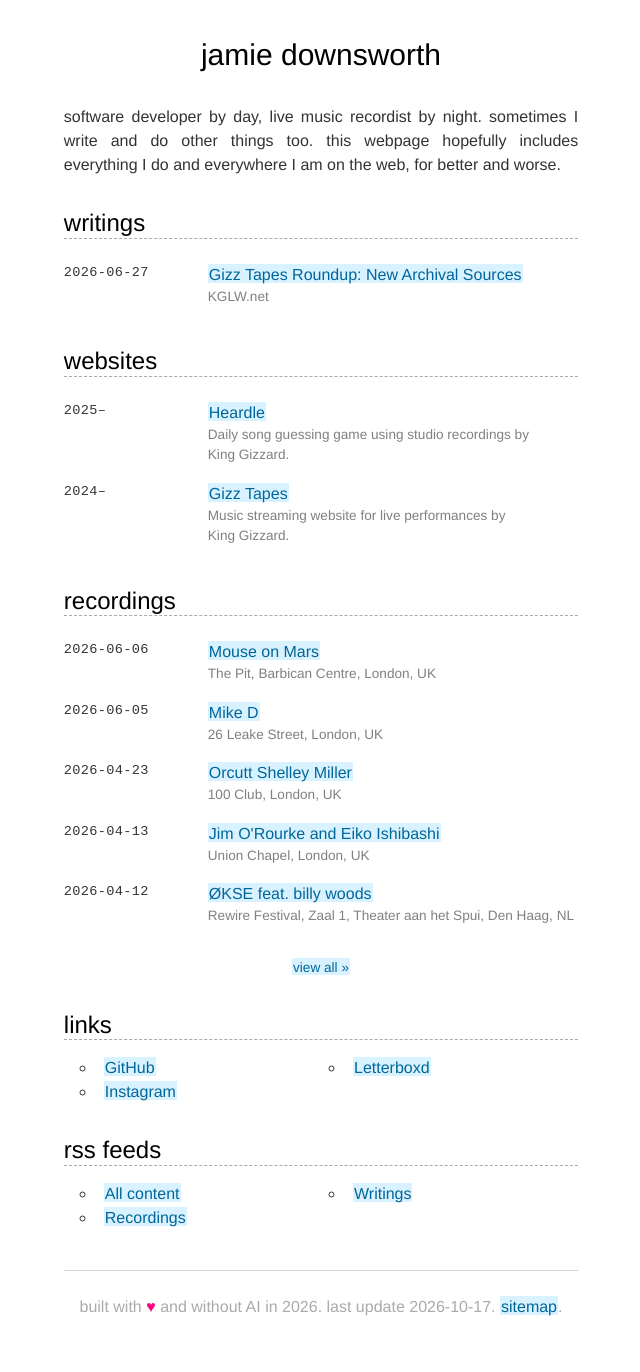
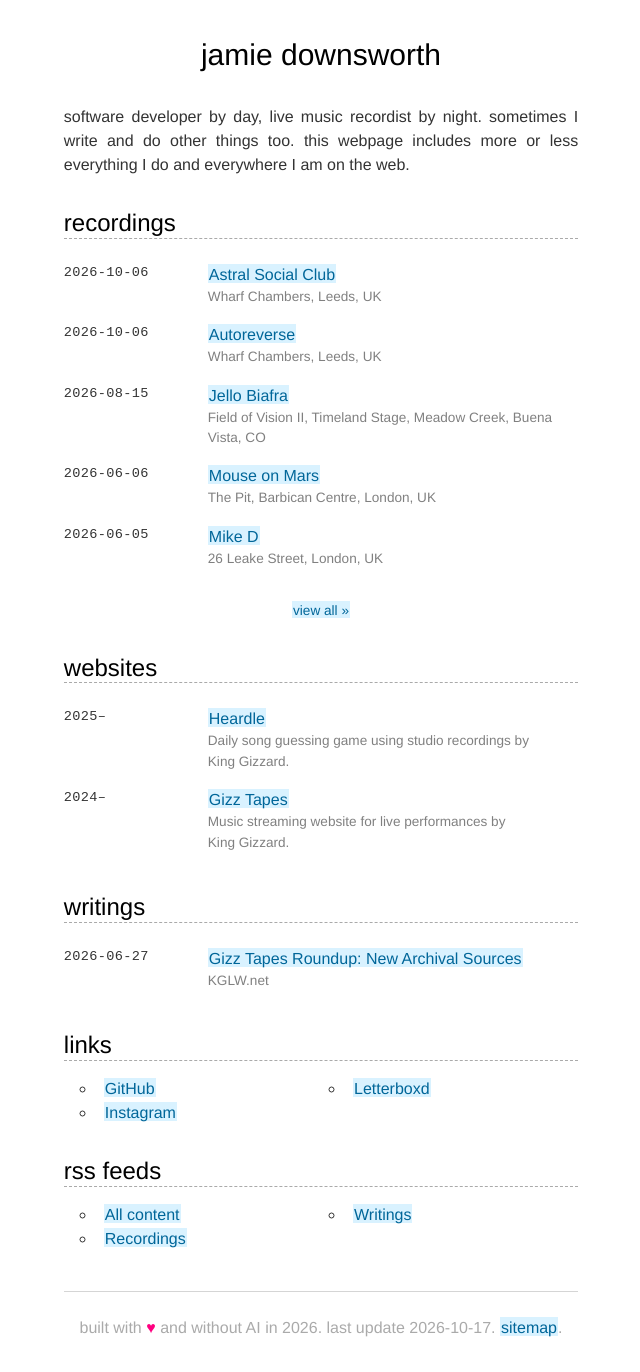
Before and after one commit to jamiedownsworth/jamiedownsworth.github.io, a Jekyll site: the page built from index.md, in a window 1280 px wide. Shown: the whole page, without its empty margins (319-959 px from the left). Built offline with Jekyll 4.4.1, drawn with Linux system fonts in a browser that asks for light colours; before the commit the page ends 1351 px from its top, so only the background shows below that.

Commit message:
latest updates

```diff
--- a/_config.yml
+++ b/_config.yml
@@ -1,7 +1,7 @@
 title: Jamie Downsworth
-description: >- # this means to ignore newlines until "baseurl:"
+description: >-
   software developer by day, live music recordist by night. sometimes I write and do other things too. this webpage
-  hopefully includes everything I do and everywhere I am on the web, for better and worse.
+  includes more or less everything I do and everywhere I am on the web.
 
 url: "https://www.jamiedownsworth.co.uk"
 
--- /dev/null
+++ b/_data/recording_infos/jellobiafra2026-08-15.txt
@@ -0,0 +1,15 @@
+Jello Biafra Rant
+2026-08-15
+Field of Vision II
+Timeland Stage, Meadow Creek, Buena Vista, CO
+
+Source: Church Audio CA-14 cardioids > battery box > Zoom F3
+Transfer: WAV > Audacity > WAV
+
+Mics were hat mounted in PAS toward the back of the Timeland Stage area. There's a fair bit of wind noise toward the start and there was some kind of issue with the PA making Jello pretty quiet for a while to start with. The quality does improve but the whole thing is completely listenable. I've done what I can with Audacity to improve it as much as possible too.
+
+1. [part 1]
+2. [part 2]
+3. [part 3]
+
+Taped & transferred by Jamie Downsworth
--- a/_data/recordings.yml
+++ b/_data/recordings.yml
@@ -1,3 +1,18 @@
+- slug: "autoreverse2026-10-06"
+  artist: "Autoreverse"
+  date: "2026-10-06"
+  archive: "autoreverse2026-10-06"
+  location: "Wharf Chambers, Leeds, UK"
+- slug: "astralsocialclub2026-10-06"
+  artist: "Astral Social Club"
+  date: "2026-10-06"
+  archive: "astralsocialclub2026-10-06"
+  location: "Wharf Chambers, Leeds, UK"
+- slug: "jellobiafra2026-08-15"
+  artist: "Jello Biafra"
+  date: "2026-08-15"
+  archive: "jellobiafra2026-08-15"
+  location: "Field of Vision II, Timeland Stage, Meadow Creek, Buena Vista, CO"
 - slug: "mouseonmars2026-06-06"
   artist: "Mouse on Mars"
   date: "2026-06-06"
--- a/_layouts/home.html
+++ b/_layouts/home.html
@@ -7,6 +7,44 @@ layout: base
 
   <p>{{ site.description }}</p>
 </header>
+
+<h2>Recordings</h2>
+
+{% assign recordings = site.data.recordings | sort: 'date' | reverse %}
+
+<ul class="grid-list">
+  {% for recording in recordings limit: 5 %}
+  <li>
+    <time>{{ recording.date | date: "%Y-%m-%d" }}</time>
+    <div>
+      <a href="{{ '/recordings/' | append: recording.slug | relative_url }}">{{ recording.artist }}</a>
+      <aside>{{ recording.location }}</aside>
+    </div>
+  </li>
+  {% endfor %}
+</ul>
+
+{% if recordings.size > 5 %}
+<aside class="view-all">
+  <a href="{{ '/recordings/' | relative_url }}">view all &raquo;</a>
+</aside>
+{% endif %}
+
+<h2>Websites</h2>
+
+{% assign websites = site.data.websites | sort: 'datetime' | reverse %}
+
+<ul class="grid-list">
+  {% for website in websites %}
+  <li>
+    <time datetime="{{ website.datetime }}">{{ website.date_range }}</time>
+    <div>
+      <a href="{{ website.url }}">{{ website.name }}</a>
+      <aside>{{ website.description }}</aside>
+    </div>
+  </li>
+  {% endfor %}
+</ul>
 
 <h2>Writings</h2>
 
@@ -28,44 +66,6 @@ layout: base
   <aside class="view-all">
     <a href="/writings">view all &raquo;</a>
   </aside>
-{% endif %}
-
-<h2>Websites</h2>
-
-{% assign websites = site.data.websites | sort: 'datetime' | reverse %}
-
-<ul class="grid-list">
-  {% for website in websites %}
-  <li>
-    <time datetime="{{ website.datetime }}">{{ website.date_range }}</time>
-    <div>
-      <a href="{{ website.url }}">{{ website.name }}</a>
-      <aside>{{ website.description }}</aside>
-    </div>
-  </li>
-  {% endfor %}
-</ul>
-
-<h2>Recordings</h2>
-
-{% assign recordings = site.data.recordings | sort: 'date' | reverse %}
-
-<ul class="grid-list">
-  {% for recording in recordings limit: 5 %}
-  <li>
-    <time>{{ recording.date | date: "%Y-%m-%d" }}</time>
-    <div>
-      <a href="{{ '/recordings/' | append: recording.slug | relative_url }}">{{ recording.artist }}</a>
-      <aside>{{ recording.location }}</aside>
-    </div>
-  </li>
-  {% endfor %}
-</ul>
-
-{% if recordings.size > 5 %}
-<aside class="view-all">
-  <a href="{{ '/recordings/' | relative_url }}">view all &raquo;</a>
-</aside>
 {% endif %}
 
 <h2>Links</h2>
```
Also changed, not shown: _data/recording_infos/astralsocialclub2026-10-06.txt (added, +14 -0 lines), _data/recording_infos/autoreverse2026-10-06.txt (added, +15 -0 lines), 7 other files.
